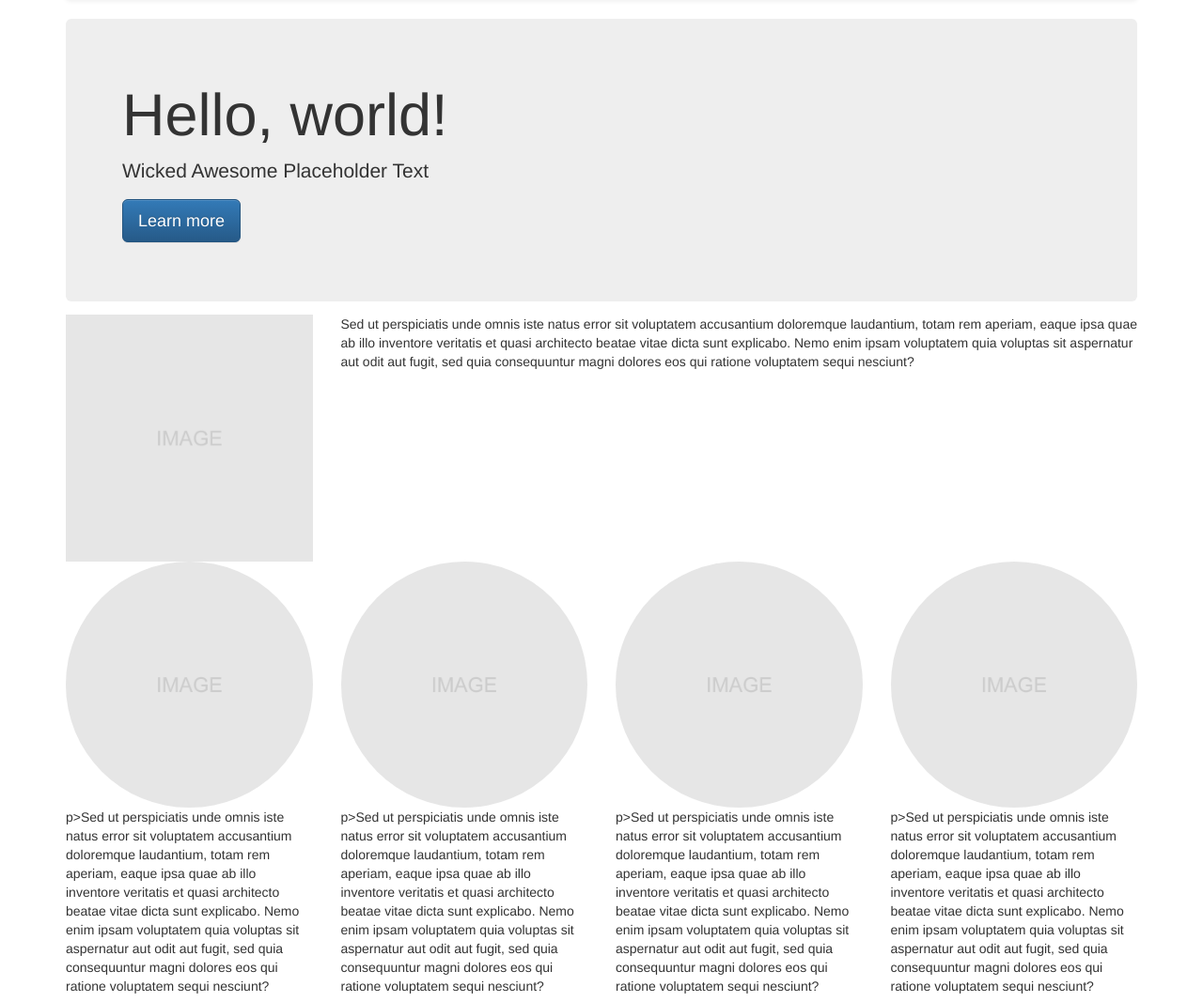
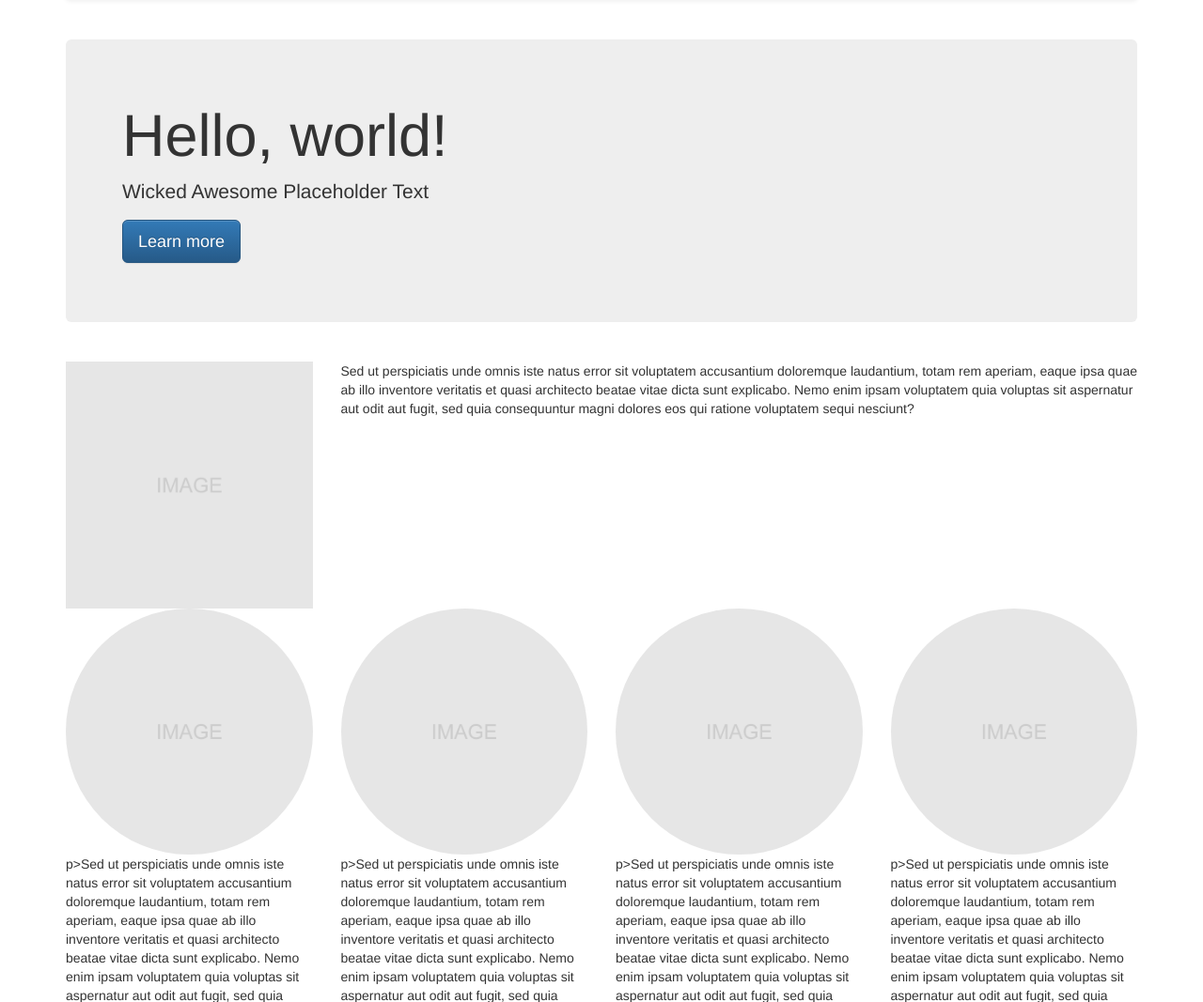
Before and after one commit to MartyBonacci/bootstrapchallenge, a PHP site: page / in a window 1280 px wide. Shown: the part 66-1133 px from the top of the page at 94% size. Run offline with PHP 8.4, Linux system fonts and the light colour scheme; some libraries are stand-ins or nearby versions.

Commit message:
adj margin jumbotron

```diff
--- a/css/style.css
+++ b/css/style.css
@@ -18,6 +18,6 @@ header {
 }
 
 .jumbotron {
-	margin-top: 1em;
-	margin-bottom: 1em;
+	margin-top: 3em;
+	margin-bottom: 3em;
 }
```
